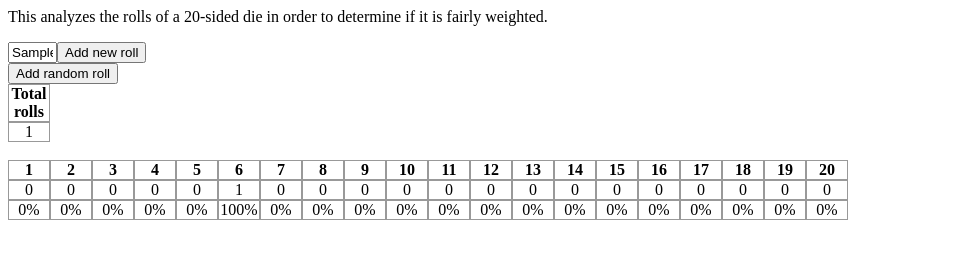
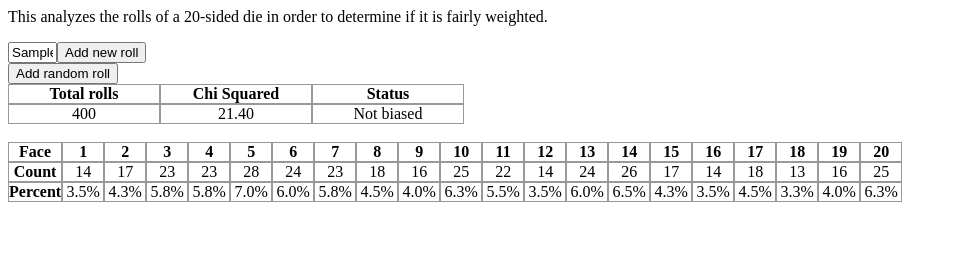
Before and after one commit to jconstam/DieAnalyzer, a plain HTML site: page docs/index.html in a window 1280 px wide. Both pictures are taken after typing "Sample" into the empty fields and a click on the button "Add random roll". Shown: the whole page, without its empty margins (0-957 px from the left). Drawn offline with Linux system fonts and the light colour scheme.

Commit message:
Added chi-squared test

```diff
--- a/docs/dieAnalyzer.js
+++ b/docs/dieAnalyzer.js
@@ -2,26 +2,26 @@ String.prototype.lpad = function( padString, length )
 {
 	var str = this;
     while ( str.length < length )
-        str = padString + str;
-    return str;
+        str = padString + str
+    return str
 }
 
 function getLatestRollSanitized( )
 {
-	var input = document.getElementById( "latestRoll" ).value;
+	var input = document.getElementById( "latestRoll" ).value
 	if( isNaN( input ) )
 	{
-		alert( input + " is not a number" );
-		return null;
+		alert( input + " is not a number" )
+		return null
 	}
 	else if( input < 1 || input > 20 )
 	{
-		alert( input + " is out of range" );
-		return null;
+		alert( input + " is out of range" )
+		return null
 	}
 	else
 	{
-		return input;
+		return input
 	}
 }
 
@@ -39,7 +39,12 @@ function getDivWithNumberValue( divName )
 function setDivWithPercent( divName, percent )
 {
 	var pct = percent * 100
-	document.getElementById( divName ).innerHTML = pct.toFixed( 0 ) + "%"
+	document.getElementById( divName ).innerHTML = pct.toFixed( 1 ) + "%"
+}
+
+function setDiv( divName, number )
+{
+	document.getElementById( divName ).innerHTML = number
 }
 
 function updateResults( newValue )
@@ -48,16 +53,38 @@ function updateResults( newValue )
 	incrementDivWithNumber( "results" + newValue.toString( ).lpad( "0", 2 ) )
 
 	var totalRolls = getDivWithNumberValue( "totalRolls" )
+	var expected = totalRolls / 20
+	var chiSquared = 0
 	for( face = 1; face <= 20; face++ )
 	{
-		var faceValue = getDivWithNumberValue( "results" + face.toString( ).lpad( "0", 2 ) )
-		setDivWithPercent( "resultPct" + face.toString( ).lpad( "0", 2 ), faceValue / totalRolls )
+		var faceCount = getDivWithNumberValue( "results" + face.toString( ).lpad( "0", 2 ) )
+		setDivWithPercent( "resultPct" + face.toString( ).lpad( "0", 2 ), faceCount / totalRolls )
+
+		chiSquared += Math.pow( faceCount - expected, 2 ) / expected
+	}
+
+	setDiv( "chiSquared", chiSquared.toFixed( 2 ) )
+	if( totalRolls < 400 )
+	{
+		setDiv( "status", "Not enough samples" )
+	}
+	else if( chiSquared < 27 )
+	{
+		setDiv( "status", "Not biased" )
+	}
+	else if( chiSquared < 30 )
+	{
+		setDiv( "status", "Possibly biased" )
+	}
+	else
+	{
+		setDiv( "status", "Likely biased" )
 	}
 }
 
 function addNewRoll( )
 {
-	var input = getLatestRollSanitized( );
+	var input = getLatestRollSanitized( )
 	if( input == null )
 	{
 		return;
@@ -68,5 +95,8 @@ function addNewRoll( )
 
 function addRandomRoll( )
 {
-	updateResults( Math.floor( ( Math.random( ) * 20 ) + 1 ) )
+	for( i = 0; i < 400; i++ )
+	{
+		updateResults( Math.floor( ( Math.random( ) * 20 ) + 1 ) )
+	}
 }
--- a/docs/index.html
+++ b/docs/index.html
@@ -17,14 +17,19 @@
 	<div class="rTable">
 		<div class="rTableRow">
 			<div class="rTableHead">Total rolls</div>
+			<div class="rTableHead">Chi Squared</div>
+			<div class="rTableHead">Status</div>
 		</div>
 		<div class="rTableRow">
-			<div class="rTableCell" id=totalRolls>0</div>
+			<div class="rTableCellWide" id=totalRolls>0</div>
+			<div class="rTableCellWide" id=chiSquared>0</div>
+			<div class="rTableCellWide" id=status>N/A</div>
 		</div>
 	</div>
 	<br>
 	<div class="rTable">
 		<div class="rTableRow">
+			<div class="rTableHead">Face</div>
 			<div class="rTableHead">1</div>
 			<div class="rTableHead">2</div>
 			<div class="rTableHead">3</div>
@@ -47,6 +52,7 @@
 			<div class="rTableHead">20</div>
 		</div>
 		<div class="rTableRow">
+			<div class="rTableHead">Count</div>
 			<div class="rTableCell" id=results01>0</div>
 			<div class="rTableCell" id=results02>0</div>
 			<div class="rTableCell" id=results03>0</div>
@@ -69,6 +75,7 @@
 			<div class="rTableCell" id=results20>0</div>
 		</div>
 		<div class="rTableRow">
+			<div class="rTableHead">Percent</div>
 			<div class="rTableCell" id=resultPct01>0%</div>
 			<div class="rTableCell" id=resultPct02>0%</div>
 			<div class="rTableCell" id=resultPct03>0%</div>
--- a/docs/styles.css
+++ b/docs/styles.css
@@ -18,6 +18,16 @@
 	text-align: center;
 	width: 40px;
 }
+.rTableCellWide {
+  	display: table-cell;
+    padding-top: 0px;
+    padding-right: 0px;
+    padding-bottom: 0px;
+    padding-left: 0px;
+  	border: 1px solid #999999;
+	text-align: center;
+	width: 150px;
+}
 .rTableHead {
   	display: table-cell;
     padding-top: 0px;
@@ -27,7 +37,7 @@
   	border: 1px solid #999999;
 	text-align: center;
     font-weight: bold;
-	width: 40px;
+	width: 40px ;
 }
 .rTableHeading {
   	display: table-header-group;
```
